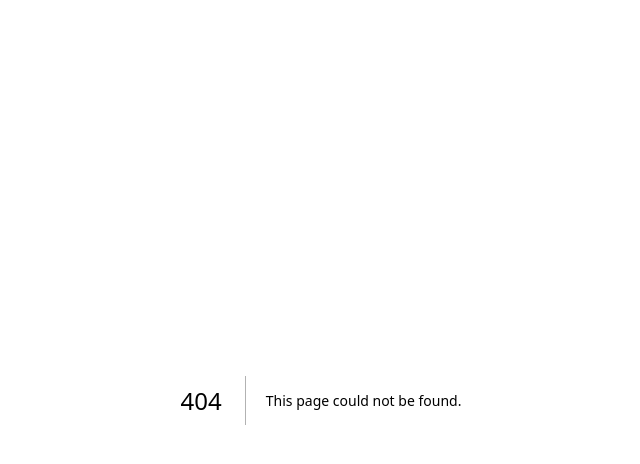
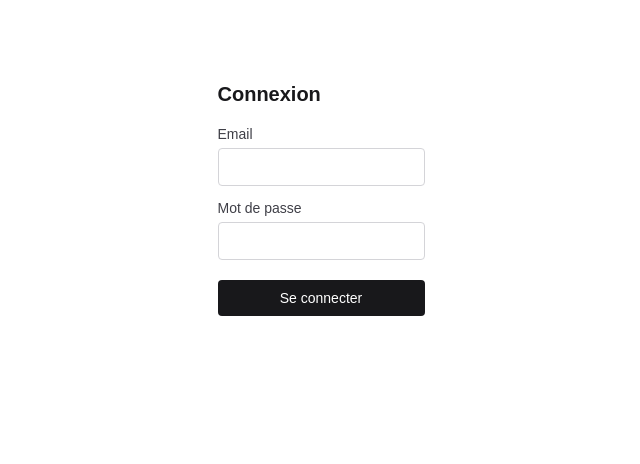
Before and after one commit to jamesahmedaly-G2S/projet-LBP, a Next.js app: page /login in a window 1280 px wide. Before the commit this address had no page. Shown: the top 464 px of the page, without its empty margins (319-959 px from the left). Built offline with nearby package versions, Linux system fonts and the light colour scheme.

Commit message:
feat(auth): ajouter un ecran de login minimal pour les verifications manuelles (STU-AUTH-01)

```diff
--- /dev/null
+++ b/app/login/actions.ts
@@ -0,0 +1,32 @@
+"use server";
+
+import { redirect } from "next/navigation";
+import { createClient } from "@/lib/supabase/server";
+
+// Ecran de login minimal pour les besoins de verification manuelle du
+// pivot Studio (aucun ecran de login n'existe encore dans l'application ;
+// celui-ci n'a pas vocation a remplacer AUTH-07/08/09 cote James, juste a
+// debloquer les revues visuelles jusque-la).
+export async function login(_prevState: string | null, formData: FormData): Promise<string | null> {
+  const email = formData.get("email");
+  const password = formData.get("password");
+
+  if (typeof email !== "string" || typeof password !== "string" || !email || !password) {
+    return "Email et mot de passe requis.";
+  }
+
+  const supabase = await createClient();
+  const { data, error } = await supabase.auth.signInWithPassword({ email, password });
+
+  if (error || !data.session) {
+    return "Identifiants invalides.";
+  }
+
+  const { data: profile } = await supabase
+    .from("profiles")
+    .select("role")
+    .eq("id", data.session.user.id)
+    .single();
+
+  redirect(profile?.role === "admin" ? "/referentiel" : "/");
+}
--- /dev/null
+++ b/app/login/page.tsx
@@ -0,0 +1,46 @@
+"use client";
+
+import { useActionState } from "react";
+import { login } from "./actions";
+
+export default function LoginPage() {
+  const [error, formAction, pending] = useActionState(login, null);
+
+  return (
+    <main className="mx-auto flex max-w-sm flex-col gap-4 px-6 py-20">
+      <h1 className="text-xl font-semibold text-zinc-900">Connexion</h1>
+
+      <form action={formAction} className="flex flex-col gap-3">
+        <label className="flex flex-col gap-1 text-sm text-zinc-700">
+          Email
+          <input
+            type="email"
+            name="email"
+            required
+            className="rounded border border-zinc-300 px-3 py-2 text-sm"
+          />
+        </label>
+
+        <label className="flex flex-col gap-1 text-sm text-zinc-700">
+          Mot de passe
+          <input
+            type="password"
+            name="password"
+            required
+            className="rounded border border-zinc-300 px-3 py-2 text-sm"
+          />
+        </label>
+
+        {error && <p className="text-sm text-red-600">{error}</p>}
+
+        <button
+          type="submit"
+          disabled={pending}
+          className="mt-2 rounded bg-zinc-900 px-3 py-2 text-sm font-medium text-white disabled:opacity-50"
+        >
+          {pending ? "Connexion..." : "Se connecter"}
+        </button>
+      </form>
+    </main>
+  );
+}
--- /dev/null
+++ b/tickets/STU-AUTH.md
@@ -0,0 +1,15 @@
+# STU-AUTH — Login minimal pour vérification manuelle
+
+Epic ajouté en cours de route (absent du découpage initial — je supposais le login couvert côté James, AUTH-07/08/09). Sans lui, chaque revue visuelle d'un écran Studio nécessitait une session fabriquée à la main. Ne remplace pas AUTH-08/09 : périmètre volontairement minimal, juste de quoi débloquer les revues.
+
+---
+
+## STU-AUTH-01 — Écran de login email/mot de passe ✅ Fait
+
+**Priorité : Must** (infrastructure de vérification, bloquant pour toute revue manuelle) · **Dépendances : aucune**
+
+**Réalisé** : `app/login/page.tsx` (formulaire client) + `app/login/actions.ts` (Server Action `login()`, `supabase.auth.signInWithPassword()`, redirection selon le rôle du profil : `/referentiel` pour admin, `/` pour client).
+
+**Vérifié** : parcours réel via navigateur piloté (Playwright) — remplir email + mot de passe → clic → redirection automatique vers `/referentiel`, page rendue avec les données réelles, aucune erreur console.
+
+**Non couvert (hors périmètre volontaire)** : mot de passe oublié, invitation, déconnexion, design — relève d'AUTH-08/09 (James) ou d'un futur ticket si besoin.
```
